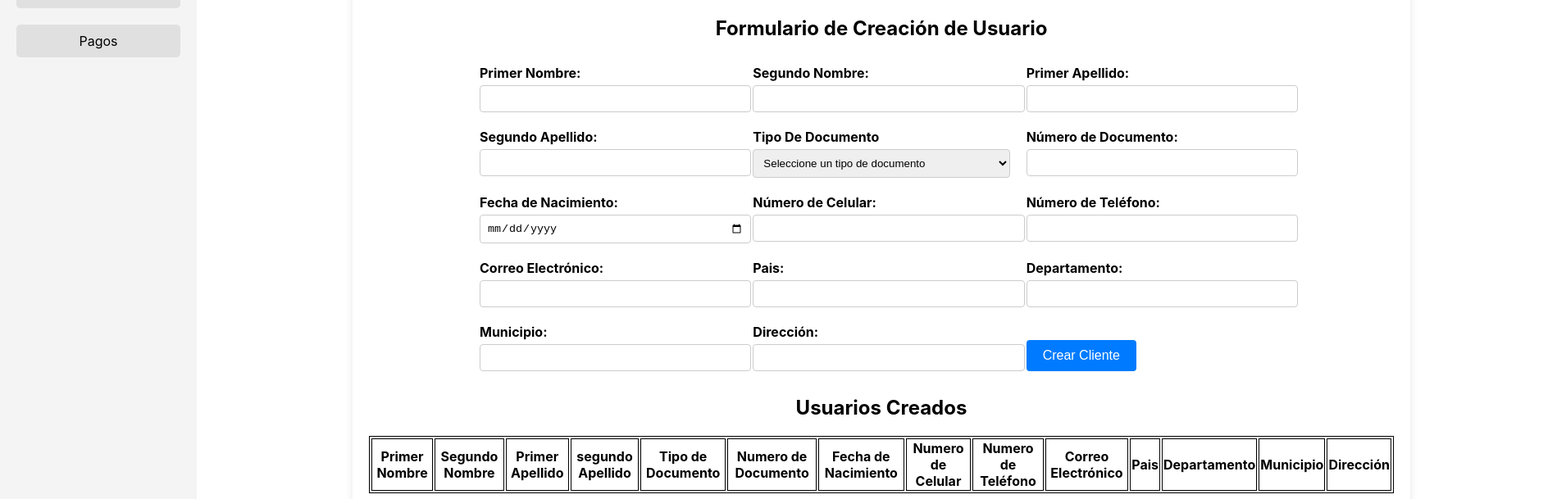
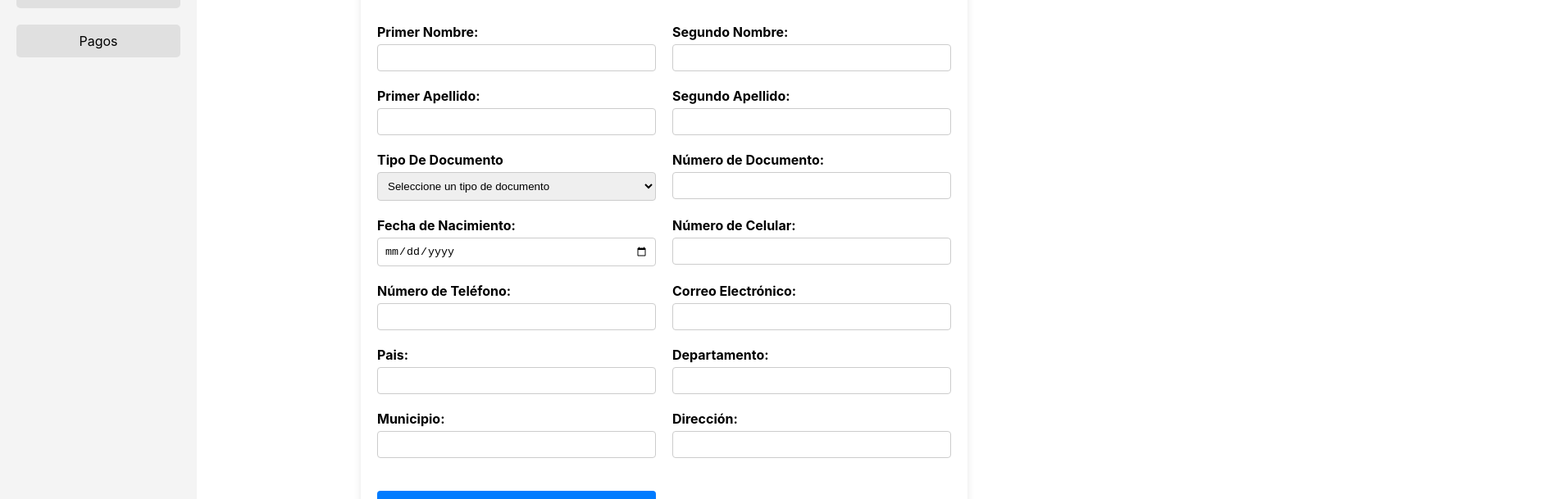
Before and after one commit to Juan-204/Proyecto-Financiero, a React (Create React App) app: page /clientes in a window 1280 px wide. Shown: the part 120-729 px from the top of the page at 82% size, 1910 px wide, since content can reach past the window. Built offline with nearby package versions, Linux system fonts and the light colour scheme.

Commit message:
Actualizacion final

```diff
--- a/src/components/Clientes.css
+++ b/src/components/Clientes.css
@@ -1,11 +1,12 @@
 .formulario {
-    margin: 100px 190px 100px 190px;
+    margin: 50px auto ;
+    margin-left: 200px;
     padding: 20px;
     background-color: #fff;
     border-radius: 8px;
     box-shadow: 0 0 10px rgba(0, 0, 0, 0.1);
-    max-width: 1250px;
-    width: 1250px;
+    max-width: 90%;
+    width: 700px;
 }
 
 h2 {
@@ -20,8 +21,9 @@ form {
 }
 
 .input-group {
-    width: 100%;
+    width: calc(50% - 10px);
     margin: 10px 0;
+    box-sizing: border-box;
 }
 
 .input-group label {
@@ -36,11 +38,12 @@ form {
     padding: 8px;
     border: 1px solid #ccc;
     border-radius: 4px;
+    box-sizing: border-box;
 }
 
-
 .input-group button {
-    padding: 10px 20px;
+    width: 100%;
+    padding: 10px;
     background-color: #007bff;
     color: #fff;
     border: none;
@@ -52,38 +55,21 @@ form {
     margin-top: 20px;
 }
 
-.input-group button:hover {
-    background-color: #0056b3;
-}
-
-/* Media Queries for responsiveness */
-
-@media (min-width: 600px) {
+@media (max-width: 768px) {
     .input-group {
-        flex: 1 1 48%; /* Take 48% of the container's width */
-        margin: 10px 1%; /* Add some margin for spacing */
-    }
-
-    .input-group input,
-    .input-group select {
         width: 100%;
+        margin: 10px 0;
     }
 }
 
-@media (min-width: 900px) {
-    form {
-        width: 80%;
-        margin: 0 auto;
+@media (max-width: 600px) {
+    .formulario {
+        width: 90%;
+        max-width: 100%;
     }
-
-    .input-group {
-        flex: 1 1 30%; /* Take 30% of the container's width */
-        margin: 10px 1%; /* Add some margin for spacing */
-    }
-
 }
 
-/* Modal.css */
+/* Estilos para el modal */
 .modal-overlay {
     position: fixed;
     top: 0;
@@ -102,8 +88,8 @@ form {
     border-radius: 8px;
     box-shadow: 0 0 10px rgba(0, 0, 0, 0.1);
     padding: 20px;
-    max-width: 500px;
-    width: 100%;
+    max-width: 90%;
+    width: 400px;
 }
 
 .modal-header h2 {
@@ -130,16 +116,20 @@ form {
     font-size: 16px;
 }
 
-.modal-footer button:hover {
-    background-color: #0056b3;
+/* Estilos para la tabla */
+.table {
+    margin: 20px auto;
+    max-width: 100%;
+    overflow-x: auto;
 }
 
-.table, table {
-    align-items: center;
-    margin: 0 auto;
+table {
+    width: 100%;
+    border-collapse: collapse;
 }
 
-table, th, td {
-    border: 1px solid;
+th, td {
+    border: 1px solid #ccc;
+    padding: 8px;
     text-align: center;
 }
--- a/src/components/Pagos.js
+++ b/src/components/Pagos.js
@@ -131,14 +131,14 @@ const PaymentForm = () => {
             <input type="radio" name="paymentType" value="cuota" defaultChecked /> Cuota
           </label>
           <div id="amountDueSection">
-            <label htmlFor="amountDue">Monto a Pagar:</label>
+            <label htmlFor="amountDue">Monto a pagar: </label>
             <input type="text" id="amountDue" name="amountDue" value="5000" readOnly />
           </div>
           <label>
             <input type="radio" name="paymentType" value="total" /> Total a Pagar
           </label>
           <div id="totalPaymentSection" style={{ display: 'none' }}>
-            <label htmlFor="totalPayment">Total del Crédito:</label>
+            <label htmlFor="totalPayment">Total del crédito: </label>
             <input type="text" id="totalPayment" name="totalPayment" value="20000" readOnly />
           </div>
           <label>
```
